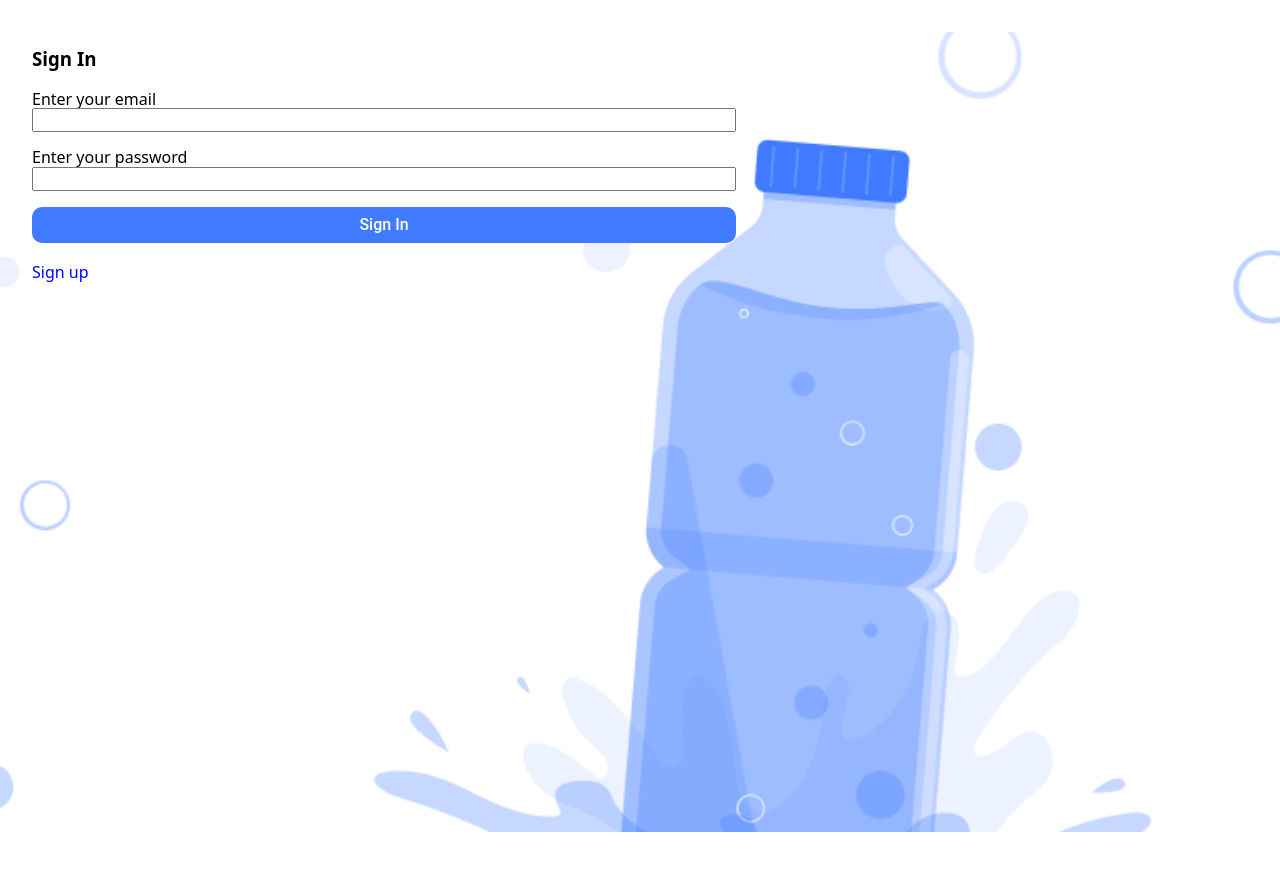
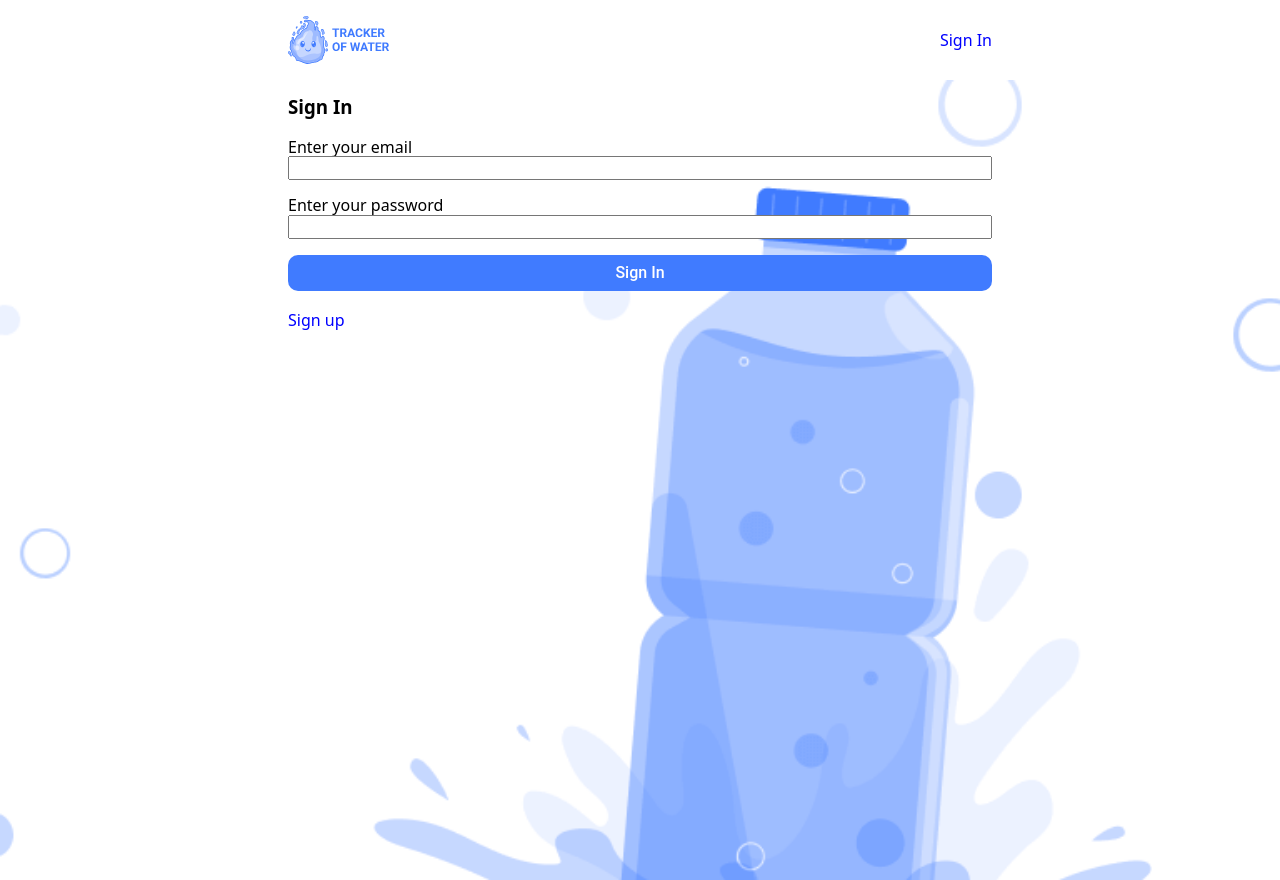
Before and after one commit to vladbevz/aqua-tracker-FE, a React (Vite) app: page /signin in a window 1280 px wide. Built offline with nearby package versions, Linux system fonts and the light colour scheme.

Commit message:
add header

```diff
--- a/index.html
+++ b/index.html
@@ -4,7 +4,7 @@
     <meta charset="UTF-8" />
     <link rel="icon" type="image/svg+xml" href="/aqua-tracker-logo.svg" />
     <meta name="viewport" content="width=device-width, initial-scale=1.0" />
-    <title>Aqua Tracker</title>
+    <title>Water Tracker</title>
   </head>
   <body>
     <div id="root"></div>
--- a/src/components/App/App.jsx
+++ b/src/components/App/App.jsx
@@ -1,13 +1,17 @@
 import { Routes, Route } from "react-router-dom";
 import { SignInPage } from "../../pages/SignInPage/SignInPage.jsx";
 import { WelcomePage } from "../../pages/WelcomePage/WelcomePage.jsx";
+import { Header } from "../Header/Header.jsx";
 export const App = () => {
   return (
+    <>
+      <Header />
       <Routes>
         <Route path="/" element={<WelcomePage />} />
         <Route path="/signup" element={<h2>SignUpPage</h2>} />
         <Route path="/signin" element={<SignInPage />} />
         <Route path="/home" element={<h2>HomePage</h2>} />
       </Routes>
+    </>
   );
 };
--- /dev/null
+++ b/src/components/Header/Header.jsx
@@ -0,0 +1,15 @@
+import css from "./Header.module.css";
+import { Logo } from "../Logo/Logo.jsx";
+import { UserAuth } from "../UserAuth/UserAuth.jsx";
+import "../../index.css";
+
+export const Header = () => {
+  return (
+    <div className="container">
+      <header className={css.header}>
+        <Logo />
+        <UserAuth />
+      </header>
+    </div>
+  );
+};
--- /dev/null
+++ b/src/components/Header/Header.module.css
@@ -0,0 +1,6 @@
+.header {
+  width: 100%;
+  display: flex;
+  align-items: center;
+  justify-content: space-between;
+}
--- /dev/null
+++ b/src/components/Logo/Logo.jsx
@@ -0,0 +1,13 @@
+export const Logo = () => {
+  return (
+    <>
+      <a href="/">
+        <img
+          src="/images/logo/Logo.svg
+        "
+          alt="logo"
+        />
+      </a>
+    </>
+  );
+};
--- /dev/null
+++ b/src/components/UserAuth/UserAuth.jsx
@@ -0,0 +1,18 @@
+import css from "./UserAuth.module.css";
+
+const logedIn = false;
+
+export const UserAuth = () => {
+  return (
+    <div className={css.container}>
+      {logedIn ? (
+        <>
+          <p>User</p>
+          <img src="" alt="avatar" />
+        </>
+      ) : (
+        <a href="">Sign In</a>
+      )}
+    </div>
+  );
+};
--- /dev/null
+++ b/src/components/UserAuth/UserAuth.module.css
@@ -0,0 +1,3 @@
+.container {
+  display: flex;
+}
--- a/src/index.css
+++ b/src/index.css
@@ -15,18 +15,13 @@
   --secondary-color-4: #ff9d43;
   --secondary-color-5: #d7e3ff;
 }
-body {
-  margin: 16px 0;
-}
 
 .container {
   width: 320px;
   padding: 8px 20px;
+  margin: 0 auto;
 }
 @media only screen and (min-width: 768px) {
-  body {
-    margin: 32px 0;
-  }
   .container {
     width: 768px;
     padding: 16px 32px;
@@ -34,11 +29,6 @@ body {
 }
 
 @media (min-width: 1440px) {
-  body {
-    display: flex;
-    justify-content: center;
-    align-items: center;
-  }
   .container {
     min-width: 1440px;
     padding: 18px 12px;
```
Also changed, not shown: public/images/logo/Logo.svg (added). Lines whose indentation alone changed are shown as unchanged.
